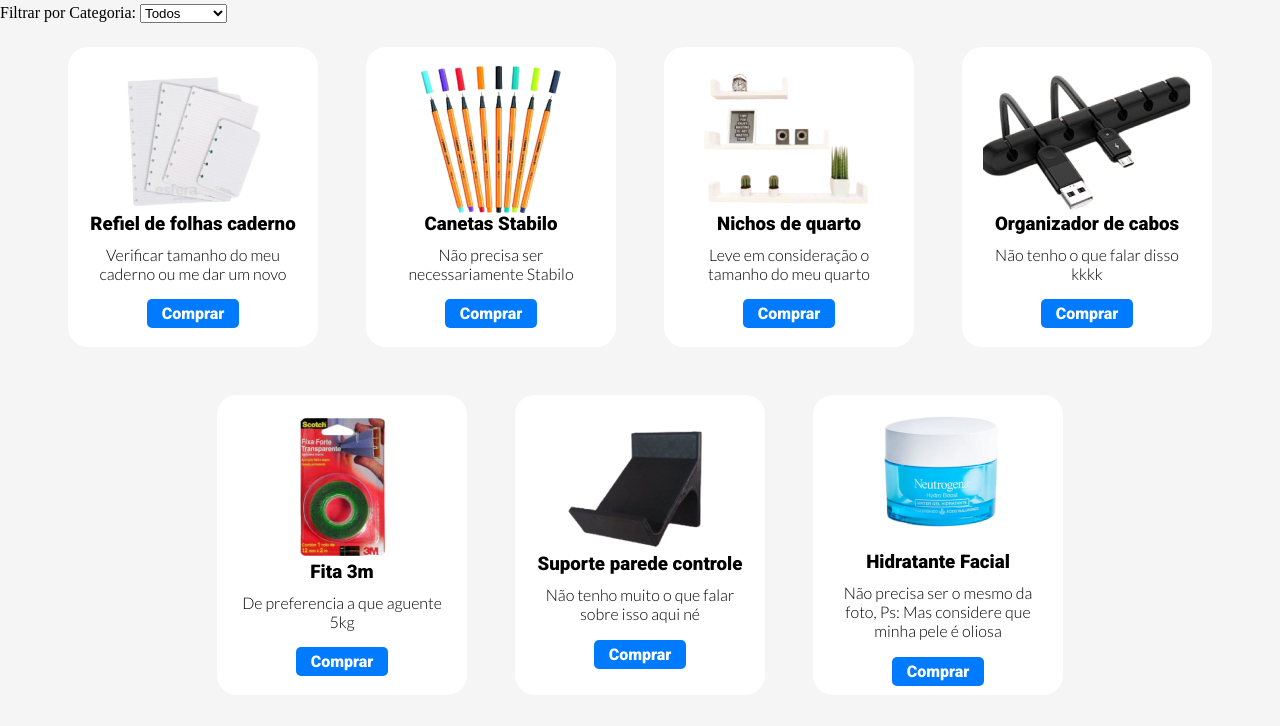
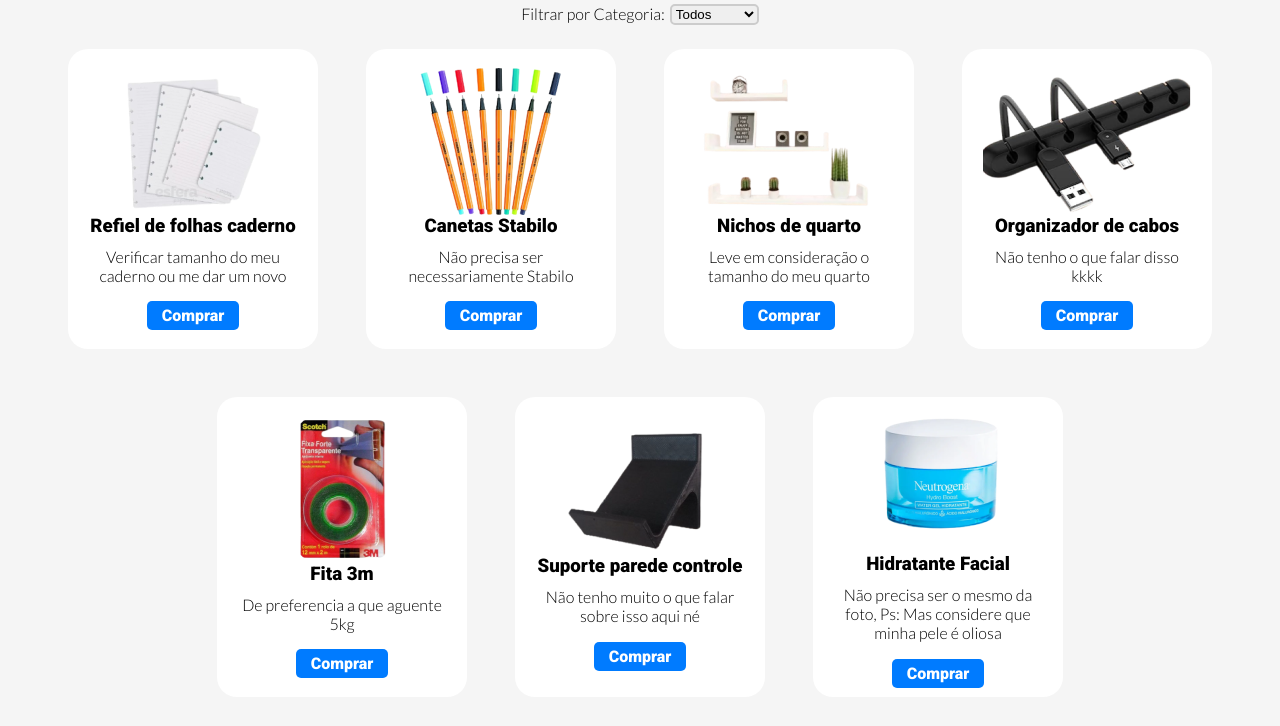
Before and after one commit to MarkingCarlos/Compras, a plain HTML site: page index.html in a window 1280 px wide. Shown: the part 74-800 px from the top of the page. Drawn offline with Linux system fonts and the light colour scheme.

Commit message:
Personalização de select

```diff
--- a/estilo.css
+++ b/estilo.css
@@ -60,3 +60,27 @@
   margin-top: 10px;
   font-family: 'Lato', sans-serif;
 }
+
+#nav{
+    background-color: whitesmoke;
+    width: 100%;
+
+
+}
+#categorias{
+    display: flex;
+    justify-content: center;
+}
+#categorias label{
+    font-family: 'Lato', sans-serif;
+}
+
+#categorias select{
+    margin-left: 5px;
+    border: 2px solid #ccc;
+    border-radius: 5px;
+}
+
+#categorias select:focus{
+    outline: none;
+}
--- a/index.html
+++ b/index.html
@@ -16,6 +16,7 @@
     <div id="titulo">
         <h1>WishList</h1>
     </div>
+    <div id="nav">
         <div id="categorias">
             <label for="categoriaSelect">Filtrar por Categoria:</label>
             <select id="categoriaSelect">
@@ -26,6 +27,7 @@
                 <option value="SkinCare">SkinCare</option>
             </select>
         </div>
+    </div>
     <div id="containerProdutos"></div>
 
     <script src="script.js"></script>
```
Lines whose indentation alone changed are shown as unchanged.
